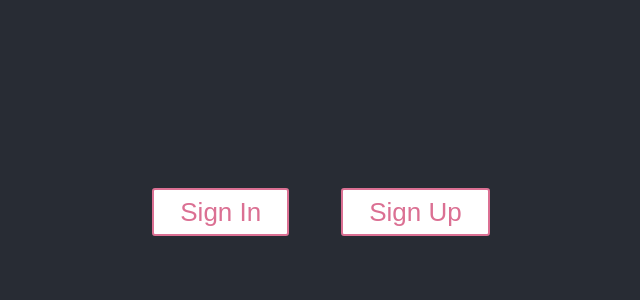
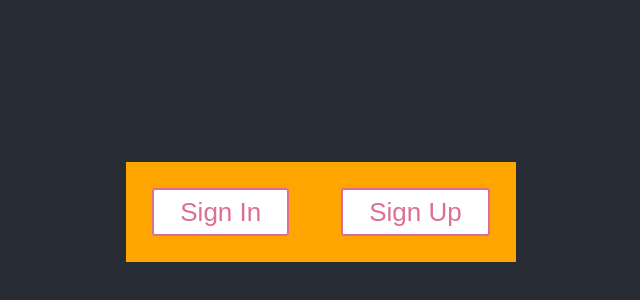
Before and after one commit to BloomTech-Labs/labs-team-home, a React (Create React App) app in the folder frontend/: page / in a window 1280 px wide. Shown: the part 188-488 px from the top of the page, without its empty margins (319-959 px from the left). Built offline with nearby package versions, Linux system fonts and the light colour scheme.

Commit message:
Cleaning up App.js

```diff
--- a/frontend/src/App.css
+++ b/frontend/src/App.css
@@ -1,13 +1,5 @@
 .App {
 	text-align: center;
-}
-
-.App-logo {
-	animation: App-logo-spin infinite 20s linear;
-	height: 40vmin;
-}
-
-.App-header {
 	background-color: #282c34;
 	min-height: 100vh;
 	display: flex;
@@ -17,16 +9,3 @@
 	font-size: calc(10px + 2vmin);
 	color: white;
 }
-
-.App-link {
-	color: #61dafb;
-}
-
-@keyframes App-logo-spin {
-	from {
-		transform: rotate(0deg);
-	}
-	to {
-		transform: rotate(360deg);
-	}
-}
--- a/frontend/src/LandingView/components/SignInSignUp.js
+++ b/frontend/src/LandingView/components/SignInSignUp.js
@@ -1,15 +1,16 @@
 import React from 'react';
 import styled from 'styled-components';
 import Button from '../components/SignInUpButton';
+import StyledSignInUp from '../styles/SignInSignUpStyled';
 
 let btn1 = 'Sign In',
 	btn2 = 'Sign Up';
 const SignInSignUp = () => {
 	return (
-		<div>
+		<StyledSignInUp>
 			<Button btnprop={btn1} />
 			<Button btnprop={btn2} />
-		</div>
+		</StyledSignInUp>
 	);
 };
 
--- a/frontend/src/LandingView/containers/LandingView.js
+++ b/frontend/src/LandingView/containers/LandingView.js
@@ -4,6 +4,13 @@ import SignInSignUp from '../components/SignInSignUp';
 
 export default class LandingView extends Component {
 	render() {
-		return <SignInSignUp />;
+		return (
+			<div>
+				<SignInSignUp />
+			</div>
+			// {/* <Logo></Logo> */}
+			// <Banner></Banner>
+			// <XTRContent></XTRContent>
+		);
 	}
 }
--- a/frontend/src/LandingView/styles/SignInSignUpStyled.js
+++ b/frontend/src/LandingView/styles/SignInSignUpStyled.js
@@ -1 +1,12 @@
 import styled from 'styled-components';
+
+const StyledSignInUp = styled.div`
+	max-width: 1000px;
+	width: 100%;
+	background: orange;
+	@media (max-width: 700px) {
+		background: palevioletred;
+	}
+`;
+
+export default StyledSignInUp;
```
